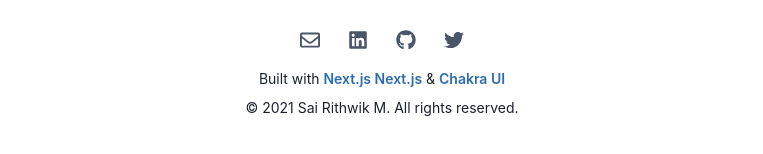
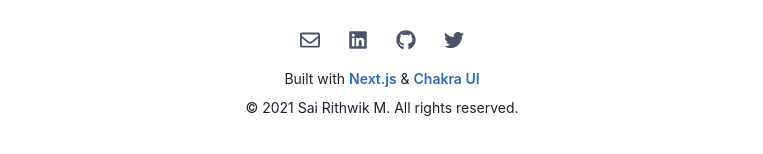
Before and after one commit to rtwksai/portfolio, a Next.js app: page / in a window 1280 px wide. Shown: the part 1346-1500 px from the top of the page, without its empty margins (258-1021 px from the left). Built offline with nearby package versions, Linux system fonts and the light colour scheme.

Commit message:
Fixed a minor error in footer

```diff
--- a/components/Footer.js
+++ b/components/Footer.js
@@ -56,7 +56,6 @@ const Footer = () => {
                     <Text textAlign="center" fontSize="sm">
                         Built with{' '}
                         <chakra.span fontWeight="semibold" color={linkColor[colorMode]}>
-                            <NextLink href={`https://nextjs.org`} passHref> Next.js </NextLink>
                             <a href="https://nextjs.org">Next.js</a>
                         </chakra.span>{' '}
                         &{' '}
```
